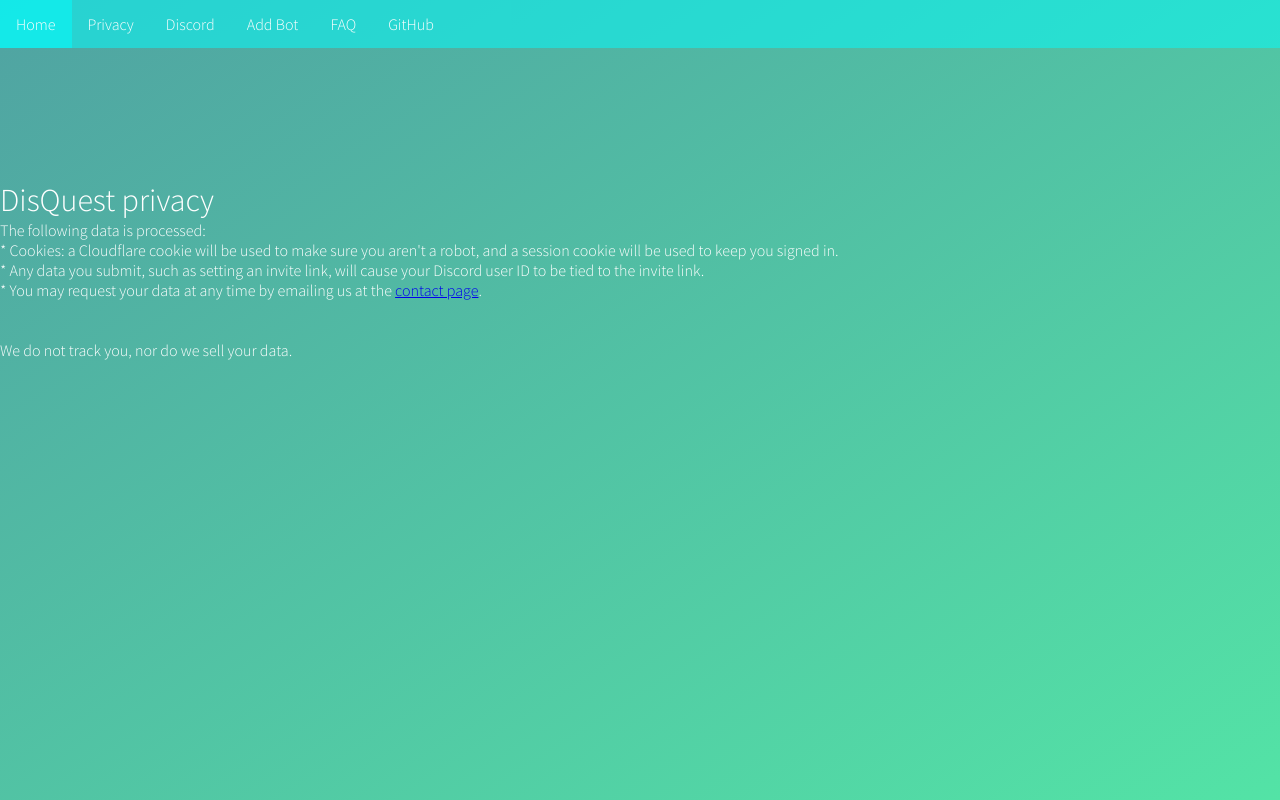
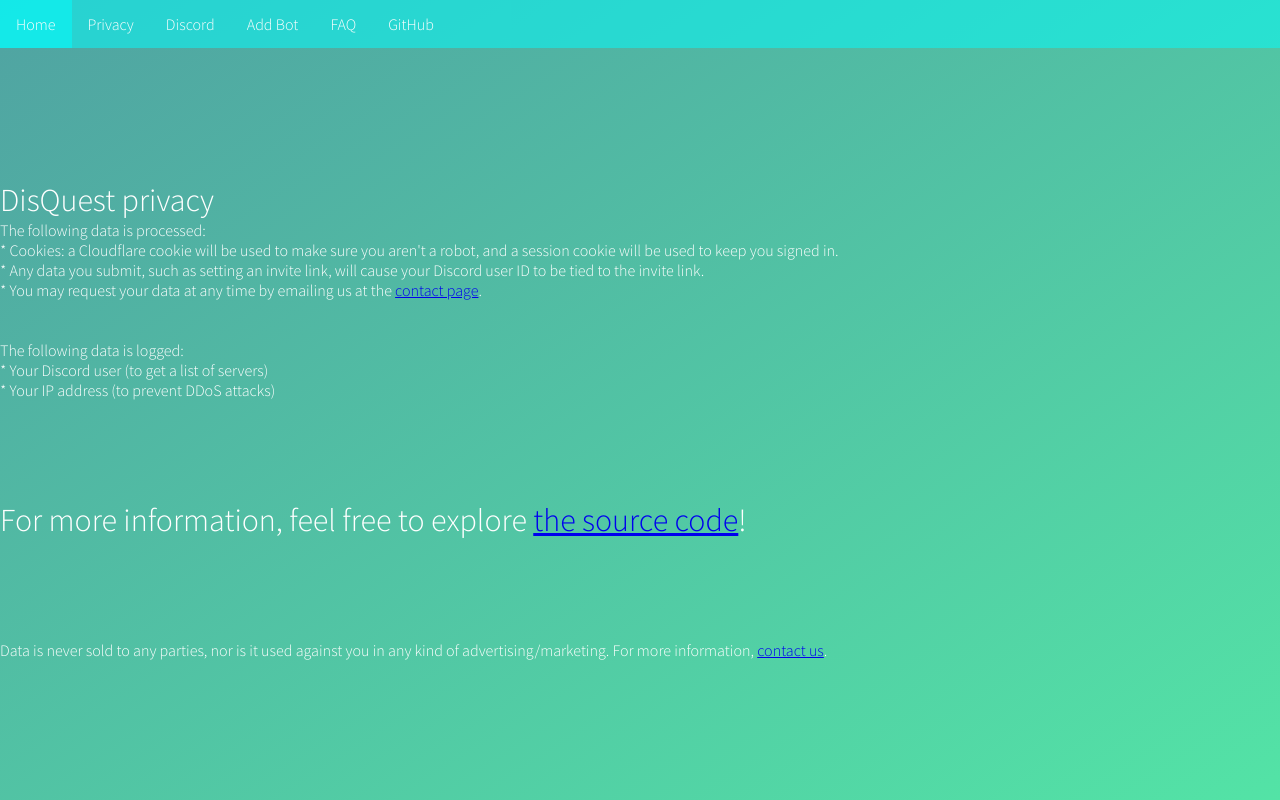
Before and after one commit to achueves/DisQuest, a website: page pub/privacy.html in a window 1280 px wide. Drawn offline with Linux system fonts and the light colour scheme.

Commit message:
privacy related update

```diff
--- a/pub/privacy.html
+++ b/pub/privacy.html
@@ -165,7 +165,13 @@
     <p>* Any data you submit, such as setting an invite link, will cause your Discord user ID to be tied to the invite link.</p>
     <p>* You may request your data at any time by emailing us at the <a href="/contact">contact page</a>.</p>
     <br><br>
-    <p>We do not track you, nor do we sell your data.</p>
+    <p>The following data is logged:</p>
+    <p>* Your Discord user (to get a list of servers)</p>
+    <p>* Your IP address (to prevent DDoS attacks)</p>
+    <br><br><br><br><br>
+    <h1>For more information, feel free to explore <a href="https://github.com/Dis-Quest">the source code</a>!</h1>
+    <br><br><br><br><br>
+    <p>Data is never sold to any parties, nor is it used against you in any kind of advertising/marketing.  For more information, <a href="/contact">contact us</a>.</p>
 </div>
 </body>
 </html>
```
